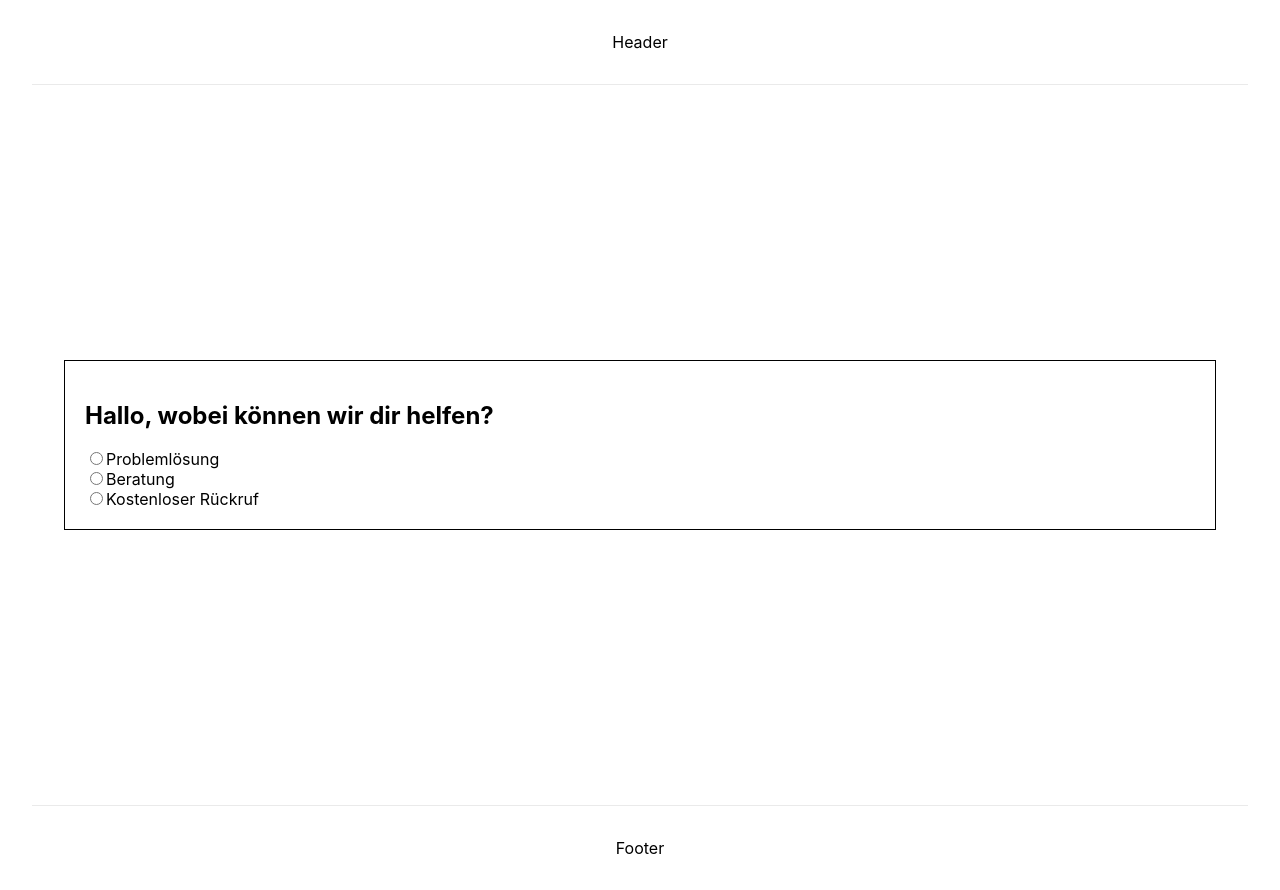
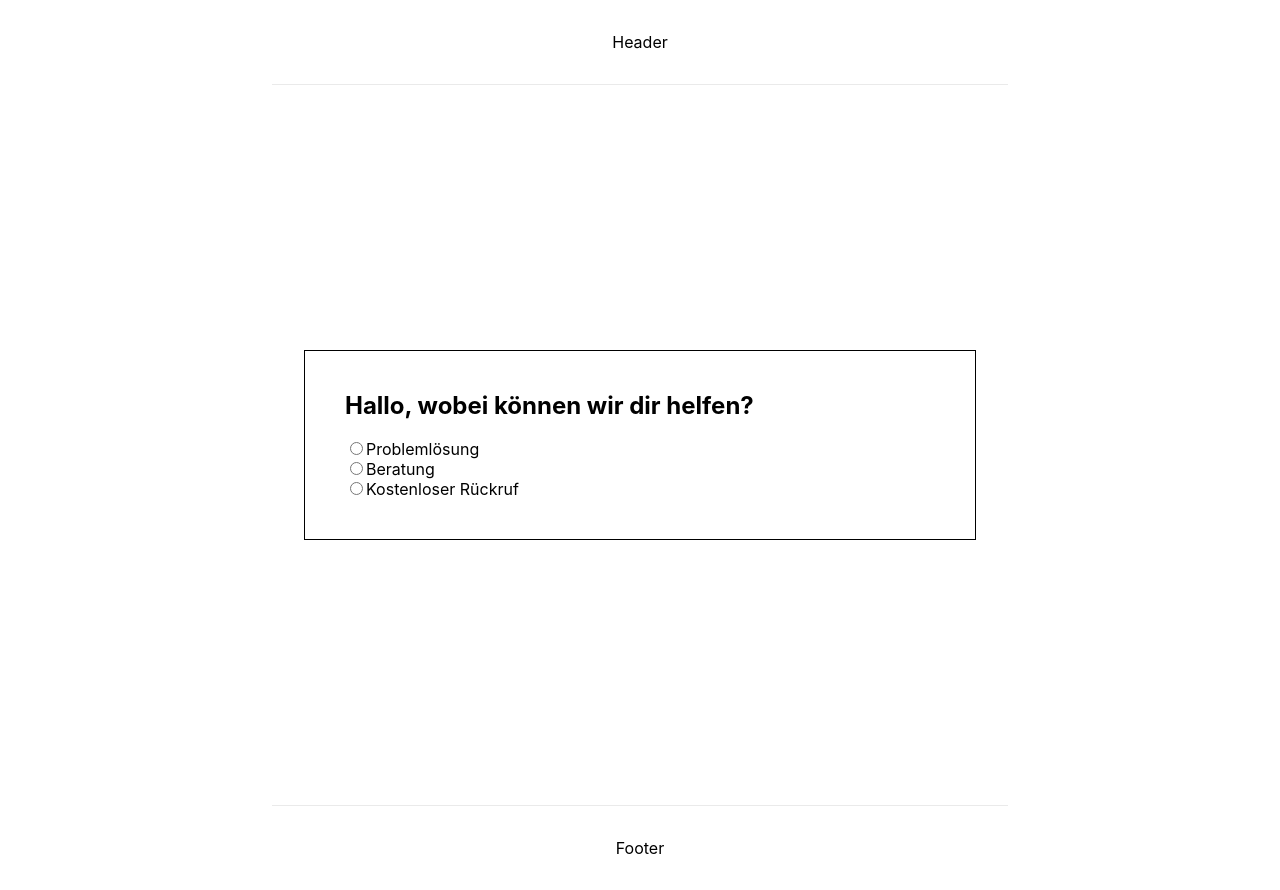
Before and after one commit to websplash/mcfoxx_multistep_form, a Next.js app in the folder multistep-form/: page / in a window 1280 px wide. Built offline with nearby package versions, Linux system fonts and the light colour scheme; data requests are answered from the project's data file.

Commit message:
implemented a back button with a delete function in the selected answer array

```diff
--- a/multistep-form/components/Question.js
+++ b/multistep-form/components/Question.js
@@ -9,8 +9,8 @@ const Question = ({step, handleClick}) => {
         <div className='answersSelection'>
 
             {step.answers.map(answer => (
-                <div key={answer.id} className='answerWrapper' onClick={() => handleClick(answer)}>
-                    <input type="radio" id={answer.value} name={answer.value} value={answer.value}></input>
+                <div key={answer.id} className='answerWrapper'>
+                    <input type="radio" id={answer.value} name={answer.value} value={answer.value} onClick={() => handleClick(answer, step.question)}></input>
                     <label htmlFor={answer.value}>{answer.body}</label>
                 </div>
 
--- a/multistep-form/styles/Home.module.css
+++ b/multistep-form/styles/Home.module.css
@@ -1,6 +1,9 @@
 .container {
   padding: 0 2rem;
   width: 100%;
+  margin-left: auto;
+  margin-right: auto;
+  max-width: 800px;
 }
 
 .main {
@@ -33,10 +36,11 @@
 
 .questionContainer {
   border: 1px solid black;
-  padding: 20px;
+  padding: 40px;
 }
 
 .goBack {
+  margin-top: 20px;
   cursor: pointer;
   padding: 10px;
   border: 1px solid black;
--- a/multistep-form/styles/globals.css
+++ b/multistep-form/styles/globals.css
@@ -14,3 +14,11 @@ a {
 * {
   box-sizing: border-box;
 }
+
+h1,
+h2,
+h3,
+h4,
+p {
+  margin-top: 0;
+}
```
Also changed, not shown: 1 other file (tests, documents, lock files or other folders).
